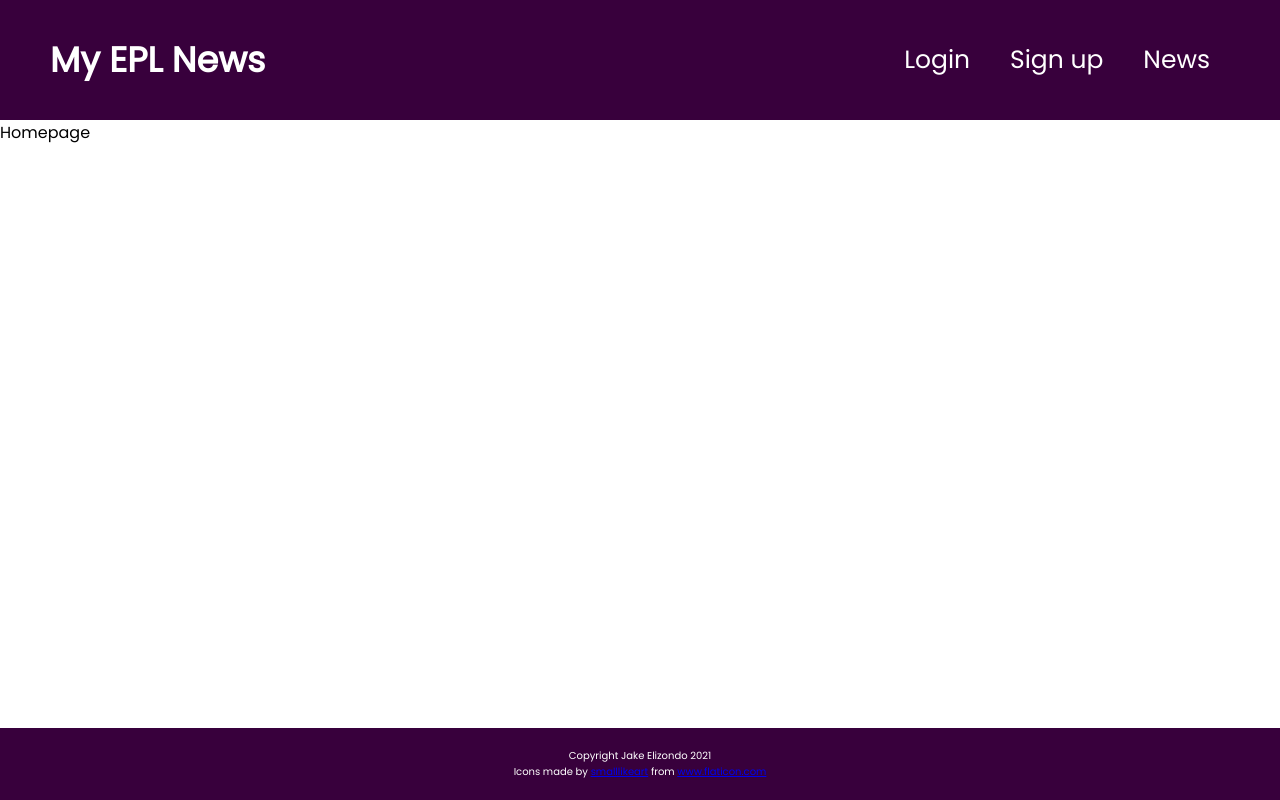
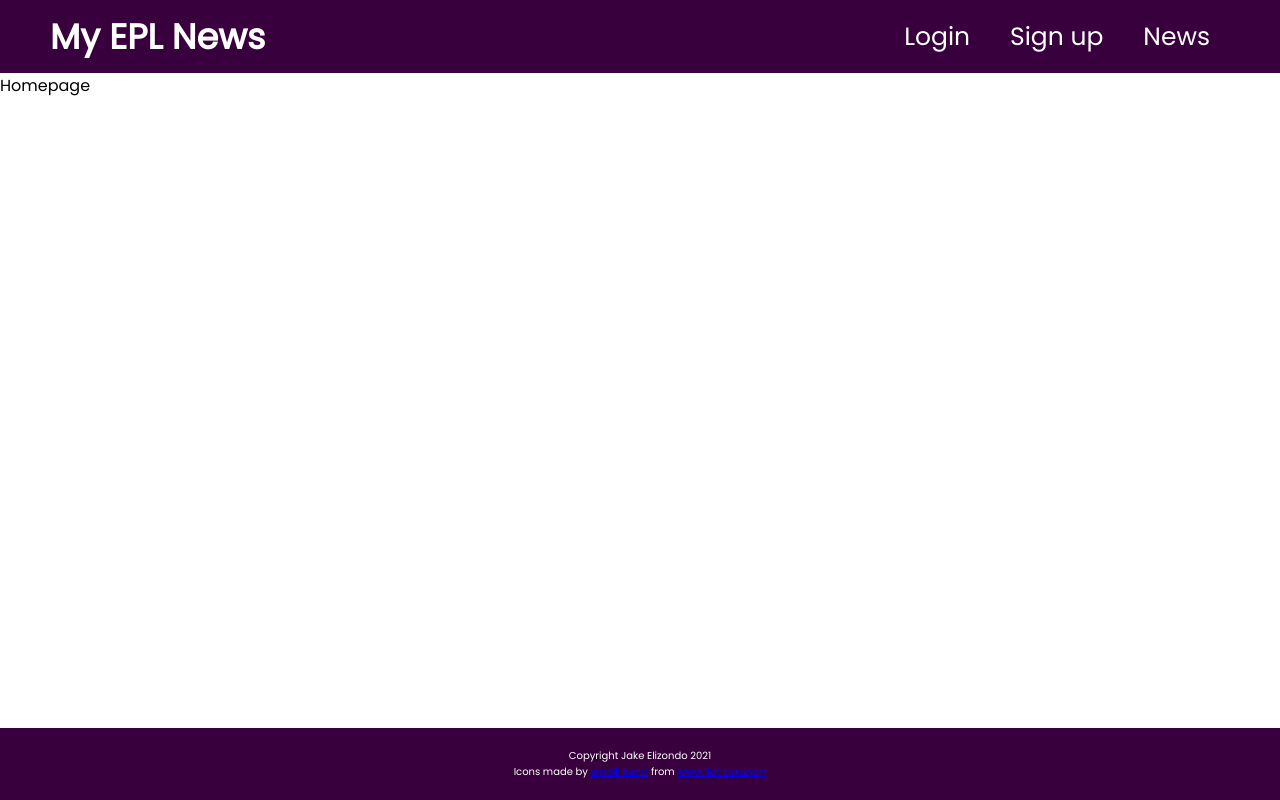
Before and after one commit to jakeelizondo/my-epl-news-client, a React (Create React App) app: page / in a window 1280 px wide. Built offline with nearby package versions, Linux system fonts and the light colour scheme; no server answers.

Commit message:
made headers sticky

```diff
--- a/src/components/Header/Header.css
+++ b/src/components/Header/Header.css
@@ -10,6 +10,8 @@
   .mobile-header {
     background-color: #38003c;
     margin: 0;
+    position: sticky;
+    top: 0;
   }
 
   .mobile-header h1 {
@@ -66,10 +68,13 @@
     justify-content: space-between;
     align-items: center;
     background-color: #38003c;
+    position: sticky;
+    top: 0;
   }
 
   .header-title {
     font-size: 35px;
+    margin: 0;
   }
 
   .header-title a {
```
